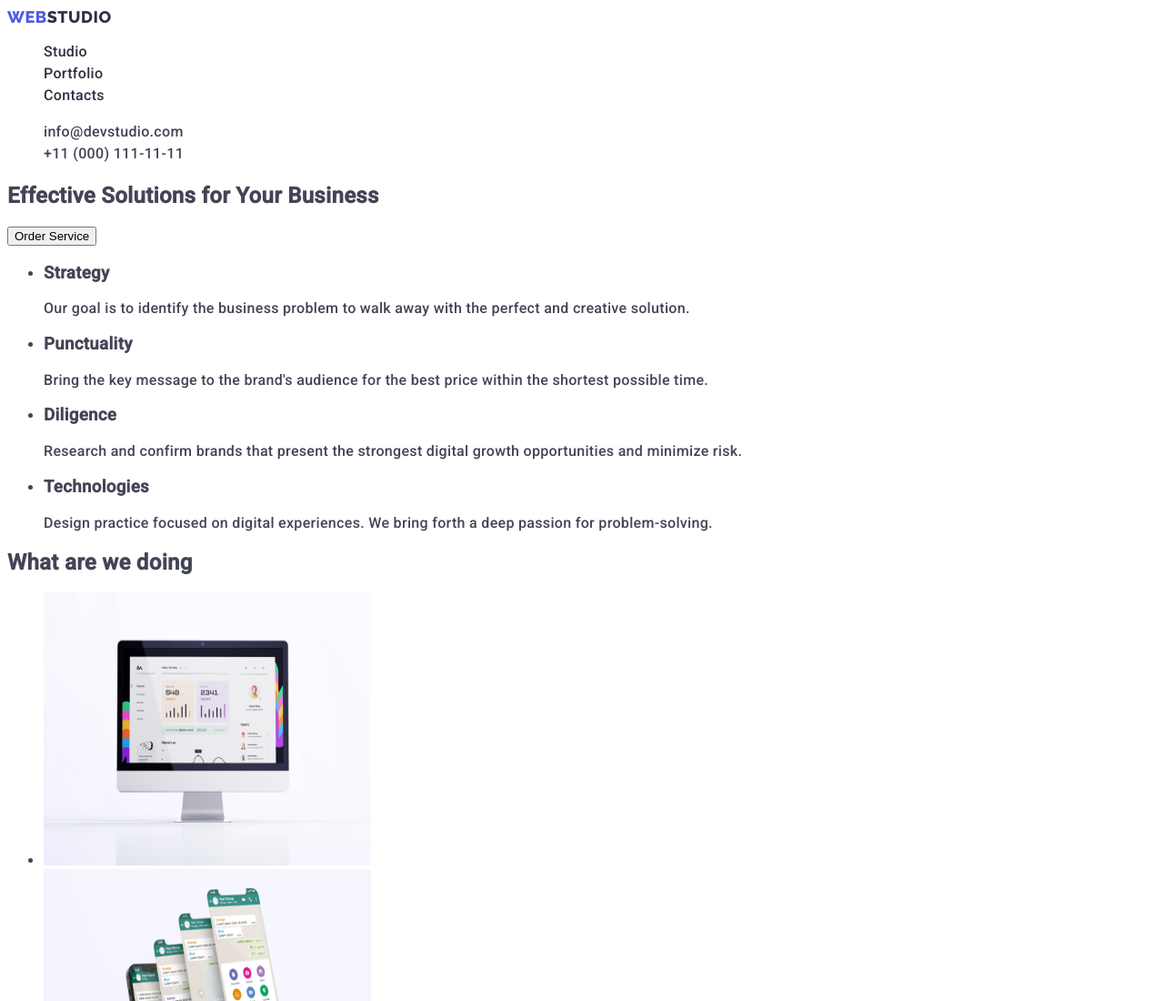
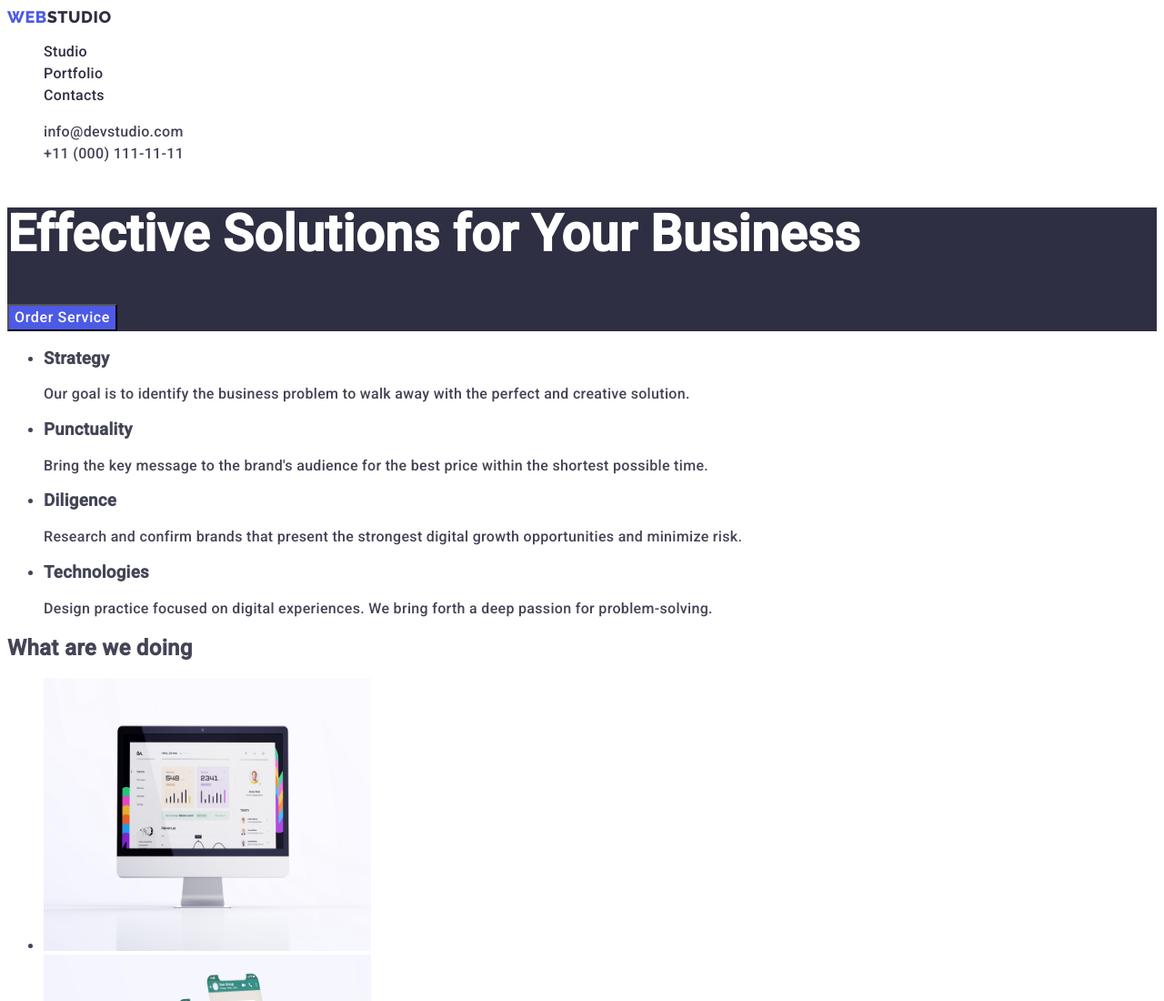
Before and after one commit to YLiubov/goit-markup-hw-02, a plain HTML site: page index.html in a window 1280 px wide. Shown: the top 1100 px of the page at 91% size. Drawn offline with Linux system fonts and the light colour scheme.

Commit message:
hero style

```diff
--- a/css/styles.css
+++ b/css/styles.css
@@ -22,7 +22,7 @@
 ========= base style =========
 */
 body {
-	font-family: "Roboto", sans-serif;
+	font-family: var(--primary-font);
 	font-size: 16px;
 	letter-spacing: 0.02em;
 	color: var(--color-slate);
@@ -81,7 +81,29 @@ body {
 	color: var(--color-ocean);
 }
 
-
 /*
-========= other style =========
+========= hero style =========
 */
+.hero {
+	background-color: var(--color-navy-blue);
+}
+.hero-title {
+	font-weight: 700;
+	font-size: 56px;
+	line-height: 1.07;
+	color: var(--color-white);
+}
+.hero-button {
+	font-family: var(--primary-font);
+	font-weight: 500;
+	font-size: 16px;
+	line-height: 1.5;
+	letter-spacing: 0.04em;
+	cursor: pointer;
+	background-color: var(--color-iris);
+	color:var(--color-white);
+	}
+.hero-button:hover,
+.hero-button:focus {
+	background-color: var(--color-ocean);
+}
--- a/index.html
+++ b/index.html
@@ -44,11 +44,11 @@
 				</ul>
 			</address>
 		</header>
-		<!-- section 1 -->
+		<!-- hero section 1 -->
 		<main>
-			<section>
-				<h1>Effective Solutions for Your Business</h1>
-				<button class= "button" type="button">Order Service</button>
+			<section class="hero" >
+				<h1 class="hero-title">Effective Solutions for Your Business</h1>
+				<button class="hero-button" type="button">Order Service</button>
 			</section>
 			<!-- section 2 -->
 			<section>
```
